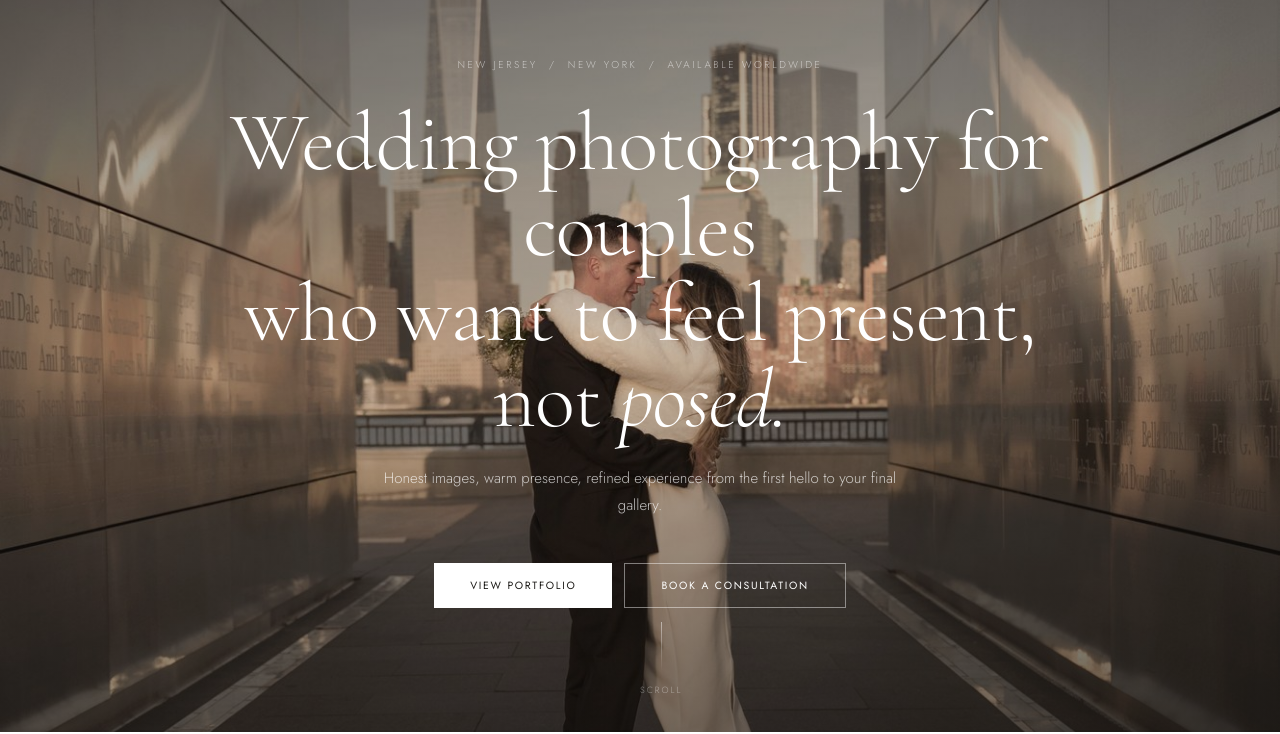
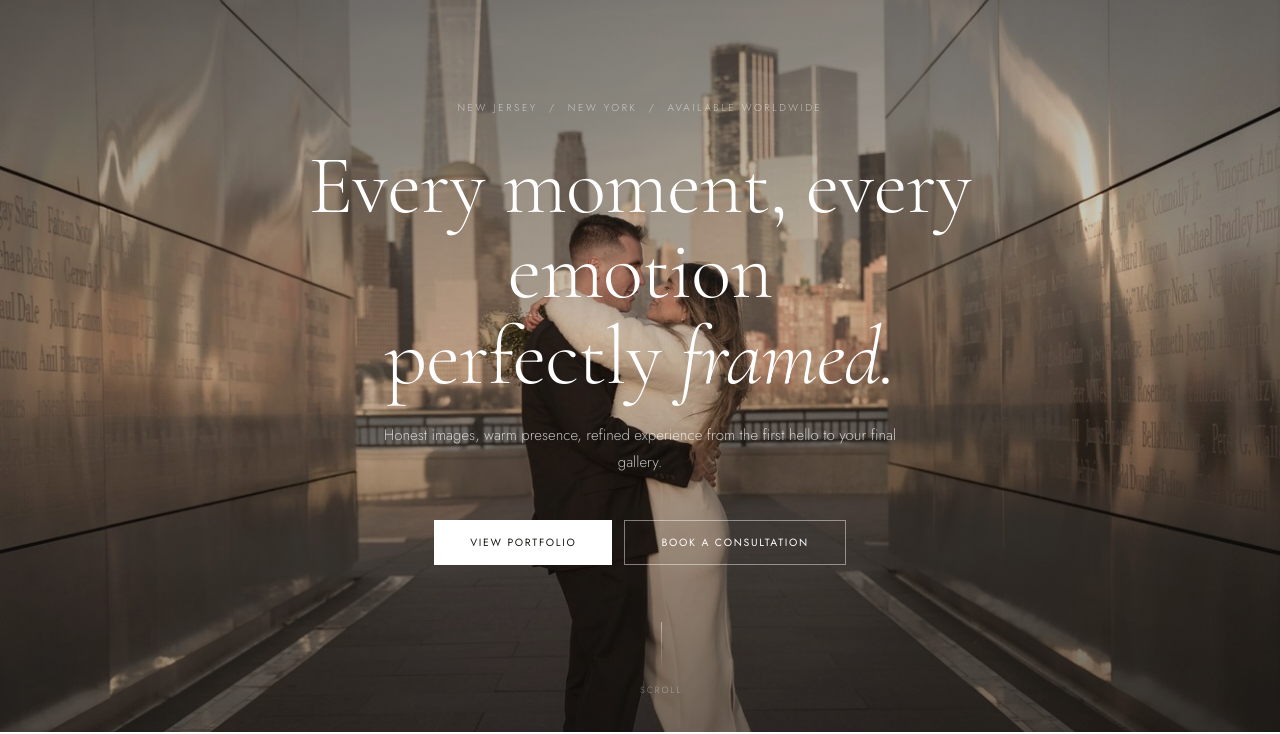
Before and after one commit to catalinapericofotografia-ai/Catalina-perico-photography_v3, a plain HTML site: page index.html in a window 1280 px wide. Shown: the part 68-802 px from the top of the page. Drawn offline with nearby package versions, Linux system fonts and the light colour scheme; files whose address does not match are found by name.

Commit message:
Add files via upload

```diff
--- a/index.html
+++ b/index.html
@@ -391,7 +391,7 @@ footer{background:var(--charcoal);padding:72px 52px 36px;color:rgba(255,255,255,
   <div class="hero-bg"></div><div class="hero-veil"></div>
   <div class="hero-body">
     <span class="hero-eyebrow">New Jersey &nbsp;/&nbsp; New York &nbsp;/&nbsp; Available Worldwide</span>
-    <h1 class="hero-h1">Wedding photography for couples<br>who want to feel present,<br>not <em>posed.</em></h1>
+    <h1 class="hero-h1">Every moment, every emotion<br>perfectly <em>framed.</em></h1>
     <p class="hero-sub">Honest images, warm presence, refined experience from the first hello to your final gallery.</p>
     <div class="hero-acts">
       <button class="btn btn-w" onclick="show('portfolio')">View Portfolio</button>
```
